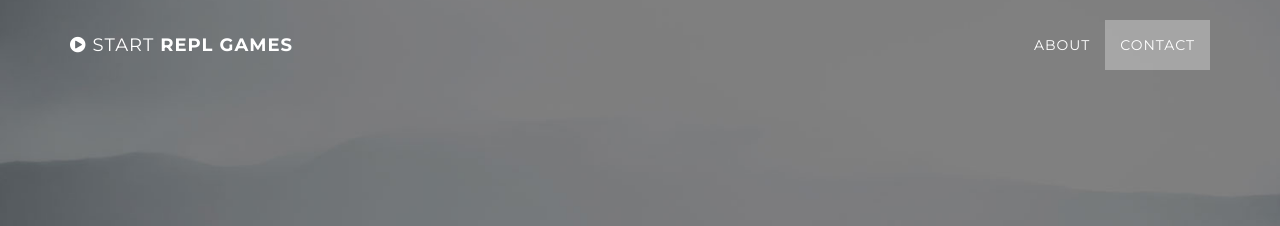
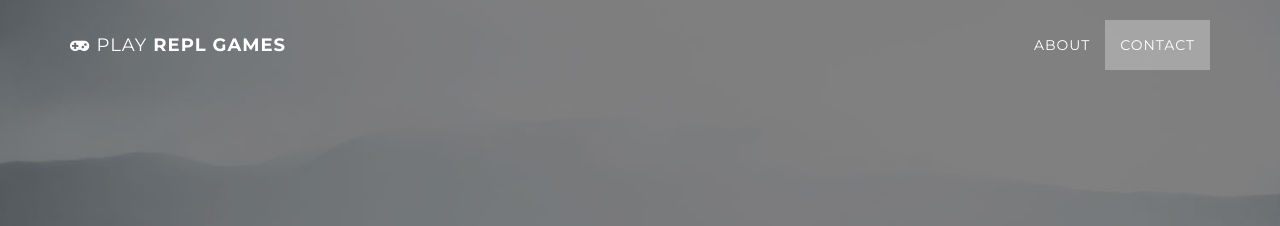
Before and after one commit to repl-games/replgames, a Jekyll site: the page built from index.html, in a window 1280 px wide. Shown: the top 226 px of the page. Built offline with Jekyll 4.4.1, drawn with Linux system fonts in a browser that asks for light colours.

Commit message:
Update nav to use game controller

```diff
--- a/_includes/nav.html
+++ b/_includes/nav.html
@@ -6,7 +6,7 @@
                     <i class="fa fa-bars"></i>
                 </button>
                 <a class="navbar-brand page-scroll" href="#page-top">
-                    <i class="fa fa-play-circle"></i>  <span class="light">Start</span> REPL Games
+                    <i class="fa fa-gamepad"></i>  <span class="light">Play</span> REPL Games
                 </a>
             </div>
 
```
